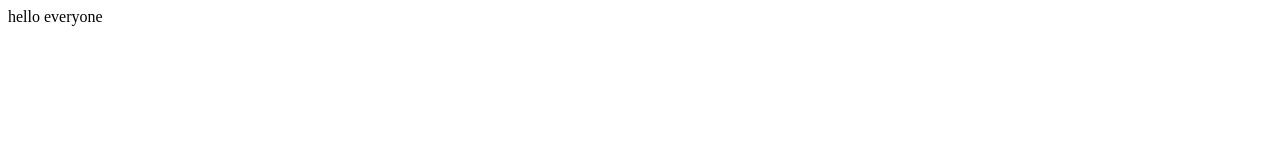
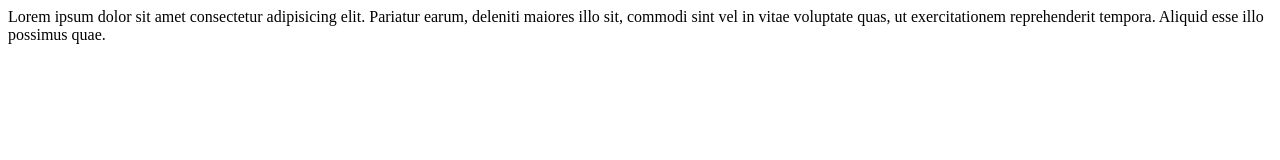
Before and after one commit to Adarsh-Gadpayle/local, a plain HTML site: page index.html in a window 1280 px wide. Drawn offline with Linux system fonts and the light colour scheme.

Commit message:
adding paragraph

```diff
--- a/index.html
+++ b/index.html
@@ -1 +1 @@
-<p>hello everyone</p>
+<p>Lorem ipsum dolor sit amet consectetur adipisicing elit. Pariatur earum, deleniti maiores illo sit, commodi sint vel in vitae voluptate quas, ut exercitationem reprehenderit tempora. Aliquid esse illo possimus quae.</p>
--- a/style.css
+++ b/style.css
@@ -1,3 +1,3 @@
 p{
-color: red;
+    color: red;
 }
```
